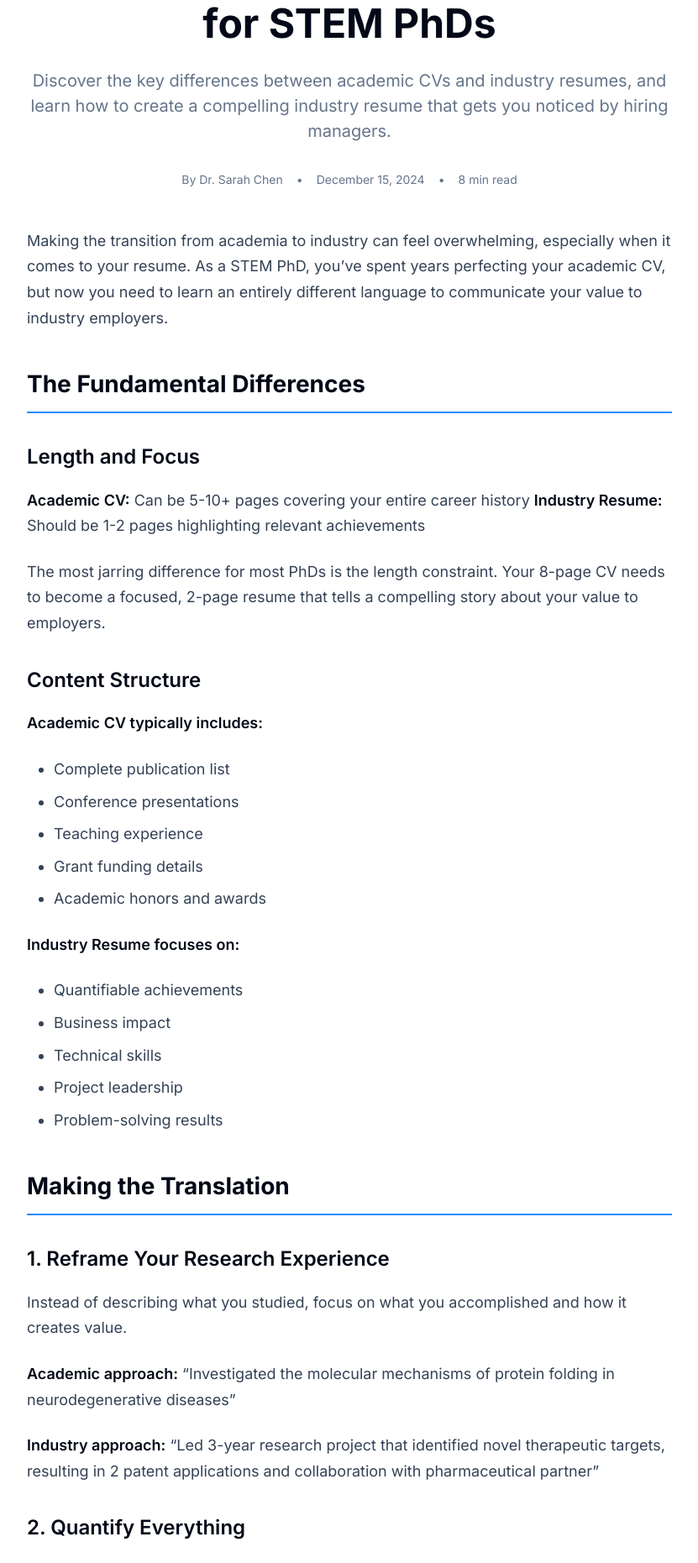
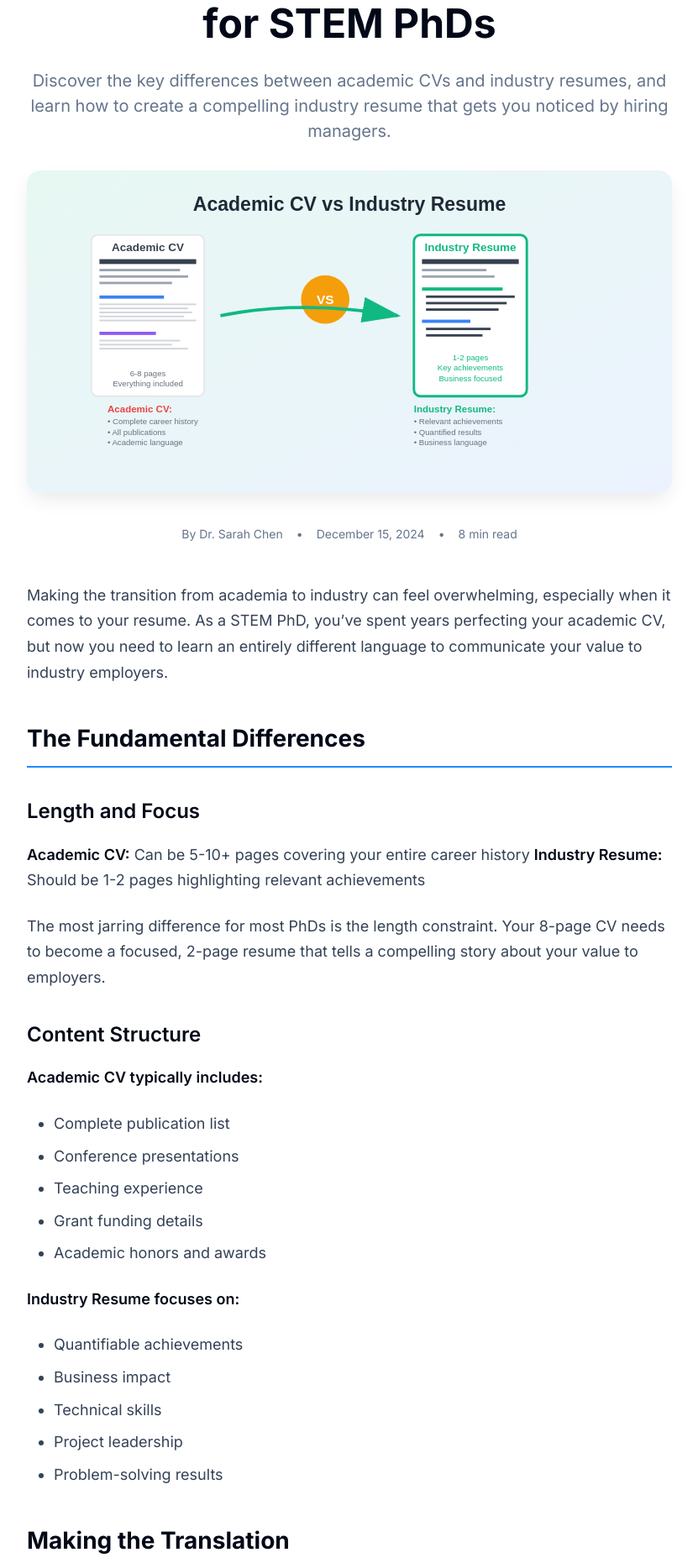
Before and after one commit to gauravgoyal355/IndustryResume2, a Jekyll site: the page built from _posts/2024-12-15-academic-cv-vs-industry-resume.md, in a window 1280 px wide. Shown: the part 372-2233 px from the top of the page at 84% size, without its empty margins (224-1055 px from the left). Built offline with Jekyll 4.4.1, drawn with Linux system fonts in a browser that asks for light colours.

Commit message:
image integration into blogs

```diff
--- a/_layouts/post.html
+++ b/_layouts/post.html
@@ -30,6 +30,13 @@ layout: default
                 <p style="font-size: 1.25rem; color: hsl(var(--gray-600)); margin-bottom: 2rem;">
                     {{ page.excerpt | strip_html }}
                 </p>
+                {% endif %}
+
+                <!-- Featured Image -->
+                {% if page.image %}
+                <div style="margin: 2rem 0;">
+                    <img src="{{ page.image | relative_url }}" alt="{{ page.title }}" style="max-width: 100%; height: auto; border-radius: 1rem; box-shadow: 0 10px 25px -5px rgb(0 0 0 / 0.1);">
+                </div>
                 {% endif %}
 
                 <div style="display: flex; align-items: center; justify-content: center; gap: 1rem; font-size: 0.875rem; color: hsl(var(--gray-600));">
```
